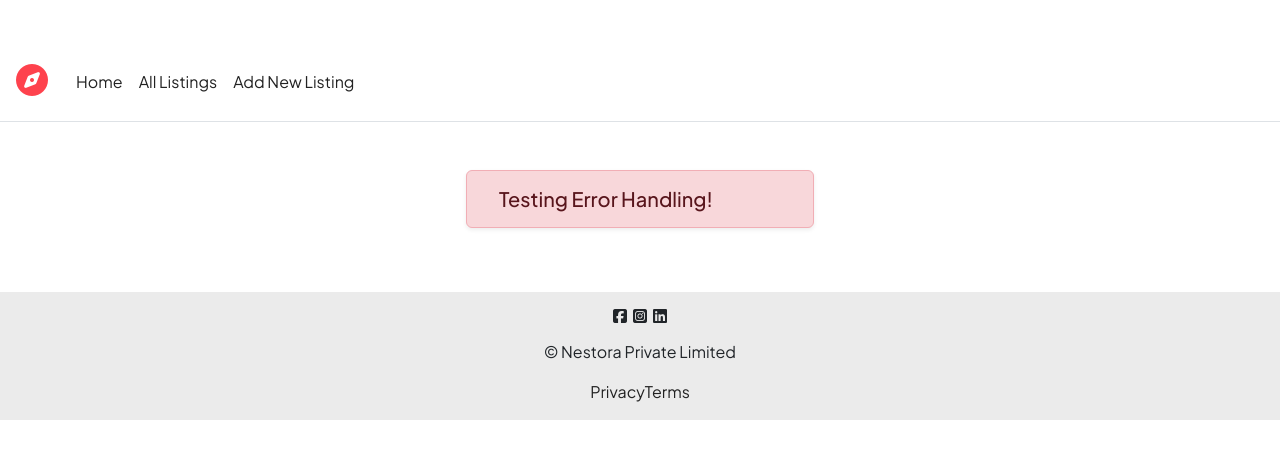
After one commit to soumyadeepnandi144-wq/Nestora, a Node server app: page /test-error in a window 1280 px wide. The commit adds this page. Shown: the top 459 px of the page. Run offline with Node 20, Linux system fonts and the light colour scheme; some libraries are stand-ins or nearby versions.

Commit message:
Error handling improved

```diff
--- a/app.js
+++ b/app.js
@@ -5,7 +5,8 @@ const Listing  = require('./models/listing.js');
 const path = require('path');
 const methodOverride = require('method-override');
 const ejsMate = require("ejs-mate");
-const wrapAsync = require('./utils/wrapasync.js')
+const wrapAsync = require('./utils/wrapasync.js');
+const ExpressError = require('./utils/ExpressError.js')
 
 app.set('view engine', 'ejs');
 app.set('views',path.join(__dirname, 'views'));
@@ -31,10 +32,10 @@ app.get('/', async (req,res)=>{
 
 // Index Route for listings
 
-app.get('/listings', async (req, res) => {
+app.get('/listings', wrapAsync(async (req, res) => {
     const allListings = await Listing.find({});
     res.render('listings/index.ejs', { allListings });
-});
+}));
 
 // CREATE-ROUTE
 app.get('/listings/new', (req,res)=>{
@@ -42,43 +43,63 @@ app.get('/listings/new', (req,res)=>{
 });
 
 //SHOW-ROUTE
-app.get('/listings/:id', async(req,res)=>{
+app.get('/listings/:id', wrapAsync(async(req,res)=>{
     let {id} = req.params;
     const listing = await Listing.findById(id);
     res.render('listings/show.ejs', {listing});
-});
+}));
 
 // CREATE ROUTE
 app.post('/listings', wrapAsync(async(req, res,next) => {
+    if(!req.body.listing){
+        throw new ExpressError (400,'Send valid data for listing');
+    }
     const newListing = new Listing(req.body.listing);
     await newListing.save();
     res.redirect('/listings');
 }));
 
 //EDIT-ROUTE
-app.get('/listings/:id/edit', async(req,res)=>{
+app.get('/listings/:id/edit', wrapAsync(async(req,res)=>{
     let {id} = req.params;
     const listing = await Listing.findById(id);
     res.render('listings/edit.ejs',{listing});
-});
+}));
 
 //UPDATE-ROUTE
-app.put('/listings/:id',async(req,res)=>{
+app.put('/listings/:id',wrapAsync(async(req,res)=>{
+    if(!req.body.listing){
+        throw new ExpressError (400,'Send valid data for listing');
+    }
     let {id} = req.params;
      await Listing.findByIdAndUpdate(id,{...req.body.listing});
      res.redirect('/listings');
-});
+}));
 
 //DELETE- ROUTE
-app.delete('/listings/:id', async(req,res)=>{
+app.delete('/listings/:id', wrapAsync(async(req,res)=>{
+
     let {id} = req.params;
     let deletedListing = await Listing.findByIdAndDelete(id);
     res.redirect('/listings');
+}));
+
+app.all('/{*splat}', (req, res, next) => {
+    next(new ExpressError(404, 'Page Not Found!'));
 });
 
-app.use((err,req,res,next)=>{
-    res.send("Something went wrong!");
-})
+app.get("/test-error", (req, res, next) => {
+    next(new ExpressError(404, "Testing Error Handling!"));
+});
+
+app.use((err, req, res, next) => {
+    console.log(err);
+    console.log(err.statusCode);
+
+    let { statusCode = 500, message = "Something Went Wrong!" } = err;
+    res.render('listings/error.ejs',{message});
+   // res.status(statusCode).send(message);
+});
 
 app.listen(8080, ()=>{
     console.log("Server is running on port 8080");
--- a/package.json
+++ b/package.json
@@ -14,6 +14,7 @@
     "ejs": "^7.0.2",
     "ejs-mate": "^4.0.0",
     "express": "^5.3.0",
+    "joi": "^18.3.2",
     "method-override": "^3.0.0",
     "mongoose": "^9.12.0"
   }
--- /dev/null
+++ b/utils/ExpressError.js
@@ -0,0 +1,8 @@
+class ExpressError extends Error {
+    constructor(status, message) {
+        super(message);
+        this.statusCode = status;
+    }
+}
+
+module.exports = ExpressError;
--- a/views/layouts/boilerplate.ejs
+++ b/views/layouts/boilerplate.ejs
@@ -11,6 +11,7 @@
     <link rel="preconnect" href="https://fonts.googleapis.com">
 <link rel="preconnect" href="https://fonts.gstatic.com" crossorigin>
 <link href="https://fonts.googleapis.com/css2?family=Plus+Jakarta+Sans:ital,wght@0,200..800;1,200..800&display=swap" rel="stylesheet">
+<i class="bi bi-exclamation-triangle-fill me-3 fs-3"></i>
 </head>
 <body>
     <%- include("../includes/navbar.ejs") %>
--- /dev/null
+++ b/views/listings/error.ejs
@@ -0,0 +1,21 @@
+
+<% layout("/layouts/boilerplate") %>
+
+<div class="container my-5">
+    <div class="row justify-content-center">
+        <div class="col-md-5 col-lg-4">
+
+            <div class="alert alert-danger d-flex align-items-center shadow-sm"
+                 role="alert">
+
+                <i class="bi bi-exclamation-triangle-fill me-3 fs-3"></i>
+
+            <div>
+                <h5 class="alert-heading mb-0"><%= message %></h5>
+            </div>
+
+            </div>
+
+        </div>
+    </div>
+</div>
```
Also changed, not shown: views/listings/edit.ejs (+4 -5 lines), public/css/style.css (line endings or trailing spaces), 1 other file.
